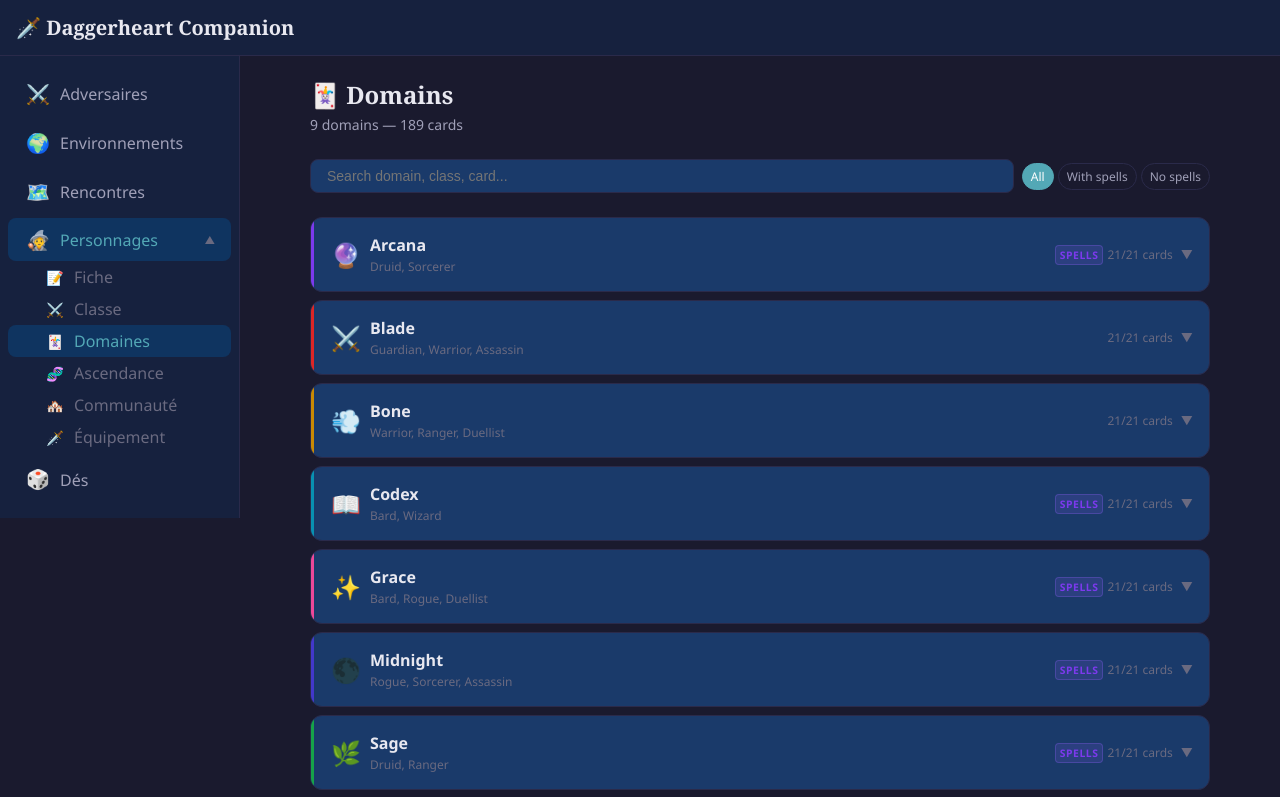
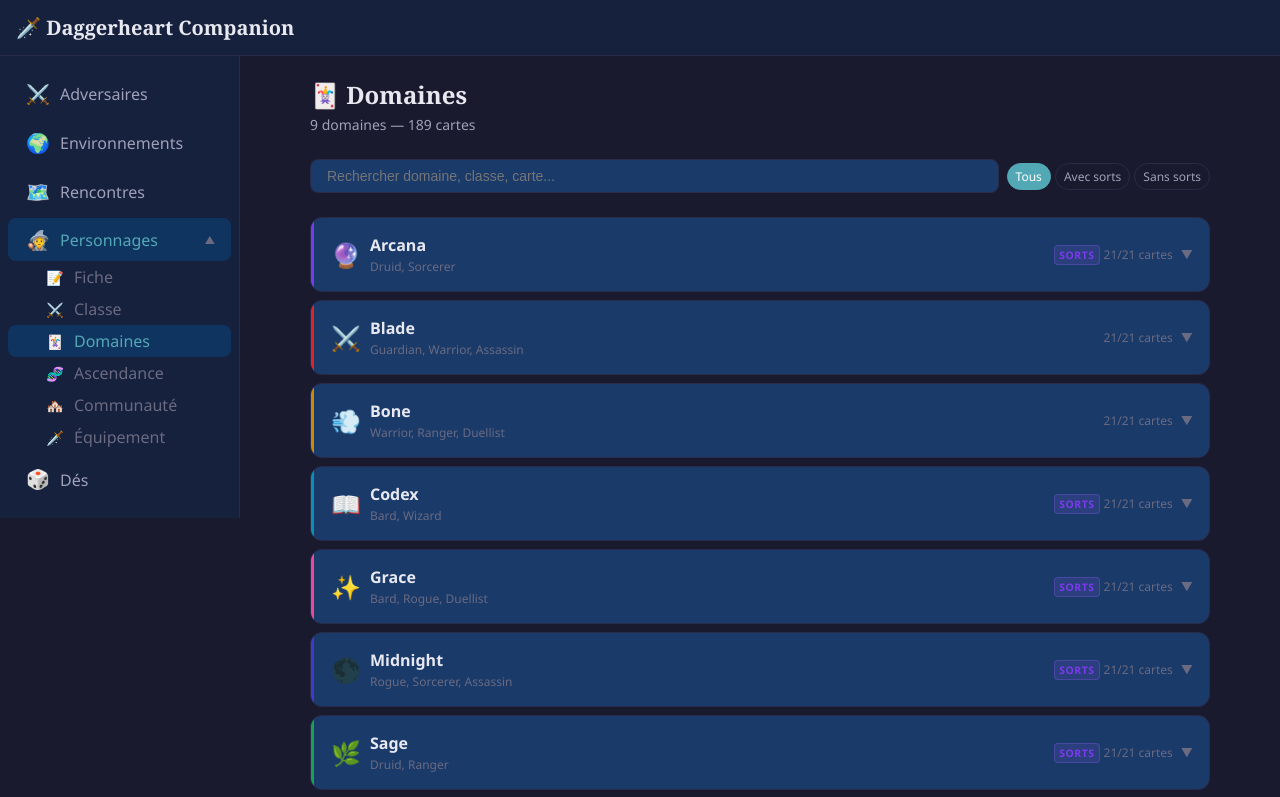
Before and after one commit to AlexielBlack/daggerheart-companion, a Vue app: page /daggerheart-companion/characters/domaines in a window 1280 px wide. Shown: the top 797 px of the page. Built offline with nearby package versions, Linux system fonts and the light colour scheme.

Commit message:
Phase 6c: UI translation FR + cleanup stub notices
- Translated all DomainBrowser UI text to French
- Translated DomainCardItem aria labels to French
- Removed stub notice (all 9 domains now complete)
- Cleaned up unused CSS
- 117 domain tests, 712 total — all passing
- ESLint: 0 errors

```diff
--- a/src/modules/domains/components/DomainCardItem.vue
+++ b/src/modules/domains/components/DomainCardItem.vue
@@ -8,7 +8,7 @@
       <div class="dci__meta">
         <span
           class="dci__level"
-          :aria-label="`Level ${card.level}`"
+          :aria-label="`Niveau ${card.level}`"
         >Lv. {{ card.level }}</span>
         <span
           class="dci__type"
@@ -21,7 +21,7 @@
       <div
         v-if="card.recallCost > 0"
         class="dci__recall"
-        :aria-label="`Recall cost: ${card.recallCost} Hope`"
+        :aria-label="`Coût de rappel : ${card.recallCost} Espoir`"
       >
         ✨ {{ card.recallCost }}
       </div>
--- a/src/modules/domains/views/DomainBrowser.vue
+++ b/src/modules/domains/views/DomainBrowser.vue
@@ -3,10 +3,10 @@
     <!-- ═══ En-tête ═══ -->
     <header class="browser-header">
       <h1 class="browser-header__title">
-        🃏 Domains
+        🃏 Domaines
       </h1>
       <p class="browser-header__subtitle">
-        {{ store.domainCount }} domains — {{ store.totalCardCount }} cards
+        {{ store.domainCount }} domaines — {{ store.totalCardCount }} cartes
       </p>
     </header>
 
@@ -14,25 +14,25 @@
     <div
       class="browser-filters"
       role="search"
-      aria-label="Filter domains"
+      aria-label="Filtrer les domaines"
     >
       <label
         class="sr-only"
         for="domain-search"
-      >Search a domain</label>
+      >Rechercher un domaine</label>
       <input
         id="domain-search"
         :value="store.searchQuery"
         type="search"
         class="filter-input"
-        placeholder="Search domain, class, card..."
-        aria-label="Search a domain"
+        placeholder="Rechercher domaine, classe, carte..."
+        aria-label="Rechercher un domaine"
         @input="store.setSearch($event.target.value)"
       />
       <div
         class="filter-group"
         role="group"
-        aria-label="Filter by spell type"
+        aria-label="Filtrer par type de sort"
       >
         <button
           v-for="f in spellFilters"
@@ -52,7 +52,7 @@
       v-if="store.filteredDomains.length"
       class="domain-grid"
       role="list"
-      aria-label="Domain list"
+      aria-label="Liste des domaines"
     >
       <article
         v-for="domain in store.filteredDomains"
@@ -80,9 +80,9 @@
             <span
               v-if="domain.hasSpells"
               class="badge badge--spell"
-              aria-label="This domain has spells"
-            >Spells</span>
-            <span class="domain-card__count">{{ domain.cards.length }}/{{ domain.cardCount }} cards</span>
+              aria-label="Ce domaine possède des sorts"
+            >Sorts</span>
+            <span class="domain-card__count">{{ domain.cards.length }}/{{ domain.cardCount }} cartes</span>
           </div>
           <span
             class="domain-card__chevron"
@@ -115,17 +115,17 @@
             v-if="domain.cards.length > 0"
             class="card-filters"
             role="group"
-            aria-label="Filter cards"
+            aria-label="Filtrer les cartes"
           >
             <div class="card-filters__row">
-              <span class="card-filters__label">Type:</span>
+              <span class="card-filters__label">Type :</span>
               <button
                 class="filter-chip filter-chip--sm"
                 :class="{ 'filter-chip--active': store.filterType === 'all' }"
                 :aria-pressed="store.filterType === 'all'"
                 @click="store.setFilterType('all')"
               >
-                All
+                Tous
               </button>
               <button
                 v-for="t in store.availableTypes"
@@ -139,14 +139,14 @@
               </button>
             </div>
             <div class="card-filters__row">
-              <span class="card-filters__label">Level:</span>
+              <span class="card-filters__label">Niveau :</span>
               <button
                 class="filter-chip filter-chip--sm"
                 :class="{ 'filter-chip--active': store.filterLevel === 0 }"
                 :aria-pressed="store.filterLevel === 0"
                 @click="store.setFilterLevel(0)"
               >
-                All
+                Tous
               </button>
               <button
                 v-for="lv in store.availableLevels"
@@ -165,10 +165,10 @@
           <section
             v-if="store.selectedDomainCards.length > 0"
             class="domain-section"
-            :aria-label="`${domain.name} domain cards`"
+            :aria-label="`Cartes du domaine ${domain.name}`"
           >
             <h3 class="domain-section__title">
-              Cards ({{ store.selectedDomainCards.length }})
+              Cartes ({{ store.selectedDomainCards.length }})
             </h3>
             <div
               class="cards-grid"
@@ -183,19 +183,10 @@
             </div>
           </section>
 
-          <!-- État vide pour les stubs -->
-          <div
-            v-else-if="domain.cards.length === 0"
-            class="stub-notice"
-            role="status"
-          >
-            <p>⏳ Cards pending — coming in a future update.</p>
-          </div>
-
           <!-- Classes liées -->
           <section class="domain-section">
             <h3 class="domain-section__title">
-              Linked classes
+              Classes liées
             </h3>
             <div class="linked-classes">
               <span
@@ -223,7 +214,7 @@
         🔍
       </p>
       <p class="empty-state__text">
-        No domain found for "{{ store.searchQuery }}"
+        Aucun domaine trouvé pour « {{ store.searchQuery }} »
       </p>
     </div>
   </div>
@@ -243,9 +234,9 @@ export default {
     const store = useDomainStore()
 
     const spellFilters = [
-      { id: 'all', label: 'All' },
-      { id: 'spells', label: 'With spells' },
-      { id: 'martial', label: 'No spells' }
+      { id: 'all', label: 'Tous' },
+      { id: 'spells', label: 'Avec sorts' },
+      { id: 'martial', label: 'Sans sorts' }
     ]
 
     function getTypeLabel(type) {
@@ -319,9 +310,6 @@ export default {
 /* ── Cartes grid ── */
 .cards-grid { display: grid; grid-template-columns: repeat(auto-fill, minmax(280px, 1fr)); gap: var(--space-sm); }
 
-/* ── Stub notice ── */
-.stub-notice { text-align: center; padding: var(--space-lg); color: var(--color-text-muted); font-size: var(--font-size-sm); }
-
 /* ── Classes liées ── */
 .linked-classes { display: flex; flex-wrap: wrap; gap: var(--space-xs); }
 .class-tag { font-size: var(--font-size-xs); padding: 2px var(--space-sm); background: rgba(83, 168, 182, 0.1); border: 1px solid rgba(83, 168, 182, 0.3); border-radius: var(--radius-full); color: var(--color-accent-hope); font-weight: var(--font-weight-medium); }
```
